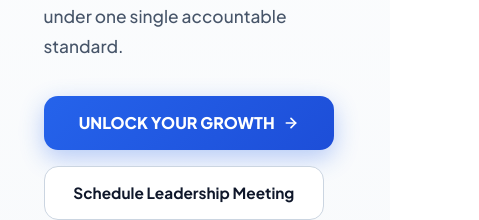
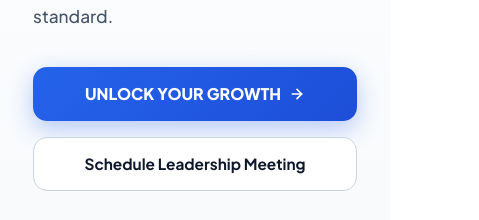
Before and after one commit to theaftabsk/goodlife-website, a Next.js app in the folder website/: page /about in a window 390 px wide. Shown: the part 650-870 px from the top of the page, 479 px wide, since content can reach past the window. Built offline with nearby package versions, Linux system fonts and the light colour scheme; no server answers.

Commit message:
feat(responsive): comprehensive mobile responsiveness overhaul across all subpages

```diff
--- a/website/src/app/about/page.tsx
+++ b/website/src/app/about/page.tsx
@@ -86,7 +86,7 @@ export default function AboutPage() {
               Good Life is not a marketing agency, an outsourced call center, or a freight reseller. We are India&apos;s Commerce Operating Partner for brands—running physical warehousing, multi-platform catalogue control, stock planning, advertising, and revenue assurance under one single accountable standard.
             </p>
 
-            <div style={{ display: "flex", alignItems: "center", gap: "1rem", flexWrap: "wrap" }}>
+            <div className="mobile-btn-stack" style={{ display: "flex", alignItems: "center", gap: "1rem", flexWrap: "wrap" }}>
               <button
                 onClick={() => setDiagOpen(true)}
                 style={{
@@ -324,7 +324,7 @@ export default function AboutPage() {
               <p style={{ fontSize: "1.05rem", color: "#475569", lineHeight: 1.65, margin: "0 auto 2rem auto", maxWidth: "640px" }}>
                 Request our interactive Commerce Diagnostic to assess your category maturity, revenue leakage, and warehouse readiness in under 3 minutes.
               </p>
-              <div style={{ display: "flex", justifyContent: "center", gap: "1rem", flexWrap: "wrap" }}>
+              <div className="mobile-btn-stack" style={{ display: "flex", justifyContent: "center", gap: "1rem", flexWrap: "wrap" }}>
                 <button
                   onClick={() => setDiagOpen(true)}
                   style={{
--- a/website/src/app/components/SubpageTemplate.tsx
+++ b/website/src/app/components/SubpageTemplate.tsx
@@ -82,11 +82,31 @@ export default function SubpageTemplate({
             padding-top: 2rem !important;
             padding-bottom: 2.75rem !important;
           }
+          .stats-grid-responsive {
+            grid-template-columns: repeat(2, 1fr) !important;
+            gap: 1.5rem 1rem !important;
+          }
+          .overview-split-responsive {
+            grid-template-columns: 1fr !important;
+            gap: 2.5rem !important;
+          }
+          .workflow-grid-responsive {
+            grid-template-columns: repeat(2, 1fr) !important;
+            gap: 1.25rem !important;
+          }
         }
         @media (max-width: 640px) {
           .subpage-hero-section {
             padding-top: 1.5rem !important;
             padding-bottom: 2rem !important;
+          }
+          .stats-grid-responsive {
+            grid-template-columns: 1fr !important;
+            gap: 1.25rem !important;
+          }
+          .workflow-grid-responsive {
+            grid-template-columns: 1fr !important;
+            gap: 1rem !important;
           }
         }
       `}</style>
@@ -181,7 +201,7 @@ export default function SubpageTemplate({
             </p>
 
             {/* CTA Buttons Row */}
-            <div style={{ display: "flex", alignItems: "center", gap: "1rem", flexWrap: "wrap" }}>
+            <div className="mobile-btn-stack" style={{ display: "flex", alignItems: "center", gap: "1rem", flexWrap: "wrap" }}>
               <button
                 onClick={() => setDiagOpen(true)}
                 style={{
@@ -467,7 +487,7 @@ export default function SubpageTemplate({
 
           <div style={{
             display: "grid",
-            gridTemplateColumns: "repeat(auto-fit, minmax(340px, 1fr))",
+            gridTemplateColumns: "repeat(auto-fit, minmax(min(100%, 300px), 1fr))",
             gap: "1.75rem"
           }}>
             {pillars.map((pil, pIdx) => (
--- a/website/src/app/contact/page.tsx
+++ b/website/src/app/contact/page.tsx
@@ -136,7 +136,7 @@ export default function ContactPage() {
           <div style={{ display: "grid", gridTemplateColumns: "1.3fr 0.9fr", gap: "3.5rem", alignItems: "start" }} className="contact-grid-responsive">
 
             {/* Form Column */}
-            <div style={{
+            <div className="contact-form-card" style={{
               background: "#FFFFFF",
               borderRadius: "24px",
               padding: "2.8rem",
@@ -154,7 +154,7 @@ export default function ContactPage() {
                     </p>
                   </div>
 
-                  <div style={{ display: "grid", gridTemplateColumns: "1fr 1fr", gap: "1.2rem" }}>
+                  <div className="contact-form-row" style={{ display: "grid", gridTemplateColumns: "1fr 1fr", gap: "1.2rem" }}>
                     {/* 1. Comp Name */}
                     <div>
                       <label style={{ display: "block", fontSize: "0.82rem", fontWeight: 700, color: "#1E293B", marginBottom: "0.4rem" }}>
@@ -186,7 +186,7 @@ export default function ContactPage() {
                     </div>
                   </div>
 
-                  <div style={{ display: "grid", gridTemplateColumns: "1fr 1fr", gap: "1.2rem" }}>
+                  <div className="contact-form-row" style={{ display: "grid", gridTemplateColumns: "1fr 1fr", gap: "1.2rem" }}>
                     {/* 3. WhatsApp No */}
                     <div>
                       <label style={{ display: "flex", alignItems: "center", gap: "0.4rem", fontSize: "0.82rem", fontWeight: 700, color: "#1E293B", marginBottom: "0.4rem" }}>
--- a/website/src/app/globals.css
+++ b/website/src/app/globals.css
@@ -790,3 +790,80 @@ a { text-decoration: none; color: inherit; transition: all 0.3s var(--ease-out-e
     display: inline !important;
   }
 }
+
+/* ═══════════════════════════════════════════════════════════════
+   UNIVERSAL MULTI-PAGE MOBILE RESPONSIVENESS (GoodLife v2.5)
+   ═══════════════════════════════════════════════════════════════ */
+@media (max-width: 1024px) {
+  .hero-grid,
+  .about-grid-responsive,
+  .contact-grid-responsive,
+  .overview-split-responsive,
+  .surgery-station-grid,
+  .network-grid-responsive {
+    grid-template-columns: 1fr !important;
+    gap: 2.25rem !important;
+  }
+  .stats-grid-responsive,
+  .gantt-stages-grid,
+  .zone-cards-grid,
+  .buybox-cards-grid,
+  .workflow-grid-responsive {
+    grid-template-columns: repeat(2, 1fr) !important;
+    gap: 1.25rem !important;
+  }
+}
+
+@media (max-width: 768px) {
+  .container {
+    padding-left: 1rem !important;
+    padding-right: 1rem !important;
+  }
+  .stats-grid-responsive,
+  .gantt-stages-grid,
+  .zone-cards-grid,
+  .buybox-cards-grid,
+  .workflow-grid-responsive,
+  .case-metrics-grid,
+  .contact-form-row,
+  .scale-metrics-strip {
+    grid-template-columns: 1fr !important;
+    gap: 1rem !important;
+  }
+  .contact-form-card {
+    padding: 1.6rem 1.15rem !important;
+    border-radius: 18px !important;
+  }
+  .privacy-card {
+    padding: 1.6rem 1.15rem !important;
+    border-radius: 16px !important;
+  }
+  /* Ensure horizontal scroll doesn't break page on mobile */
+  html, body {
+    overflow-x: hidden !important;
+    width: 100% !important;
+    max-width: 100vw !important;
+  }
+  /* Images and videos never overflow */
+  img, svg, video, iframe {
+    max-width: 100% !important;
+    height: auto;
+  }
+}
+
+@media (max-width: 520px) {
+  .container {
+    padding-left: 0.85rem !important;
+    padding-right: 0.85rem !important;
+  }
+  /* Buttons wrap cleanly and don't overflow */
+  .mobile-btn-stack {
+    flex-direction: column !important;
+    align-items: stretch !important;
+  }
+  .mobile-btn-stack > * {
+    width: 100% !important;
+    justify-content: center !important;
+    text-align: center !important;
+  }
+}
--- a/website/src/app/privacy/page.tsx
+++ b/website/src/app/privacy/page.tsx
@@ -49,7 +49,7 @@ export default function PrivacyPage() {
       {/* Policy Content */}
       <main style={{ padding: "4rem 0 6rem" }}>
         <div className="container" style={{ maxWidth: "860px", margin: "0 auto", padding: "0 1.5rem" }}>
-          <div style={{
+          <div className="privacy-card" style={{
             background: "#FFFFFF",
             borderRadius: "20px",
             padding: "3rem",
--- a/website/src/app/solutions/scale-pan-india/page.tsx
+++ b/website/src/app/solutions/scale-pan-india/page.tsx
@@ -219,7 +219,7 @@ export default function ScalePanIndiaPage() {
               </div>
 
               {/* Highlights Metric Strip */}
-              <div style={{
+              <div className="scale-metrics-strip" style={{
                 display: "grid",
                 gridTemplateColumns: "repeat(3, 1fr)",
                 gap: "1rem",
```
